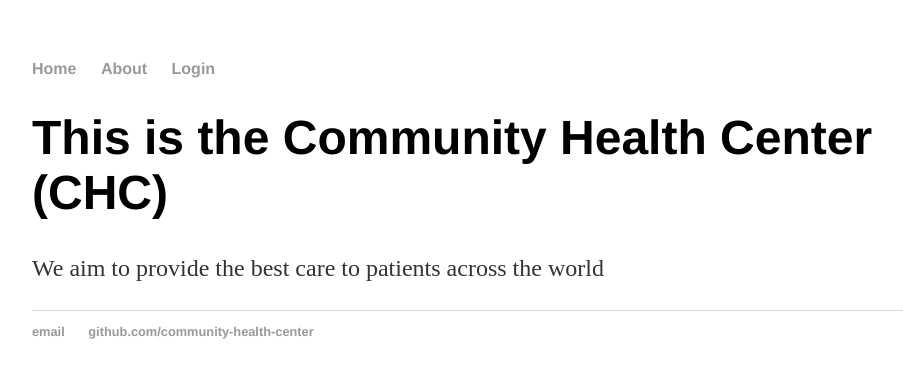
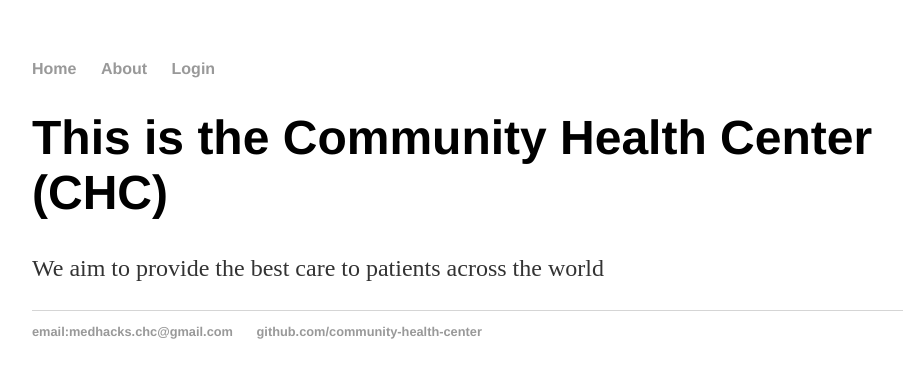
Before and after one commit to community-health-center/community-health-center.github.io, a plain HTML site: page index.html in a window 1280 px wide. Shown: the whole page, without its empty margins (160-1063 px from the left). Drawn offline with Linux system fonts and the light colour scheme.

Commit message:
Update index.html

```diff
--- a/index.html
+++ b/index.html
@@ -21,7 +21,7 @@
 		</div><!-- /.container -->
 		<footer>
     		<ul>
-        		<li><a href="mailto:medhacks.chc@gmail.com">email</a></li>
+        		<li><a href="mailto:medhacks.chc@gmail.com">email:medhacks.chc@gmail.com</a></li>
         		<li><a href="https://github.com/community-health-center">github.com/community-health-center</a></li>
 			</ul>
 		</footer>
```
